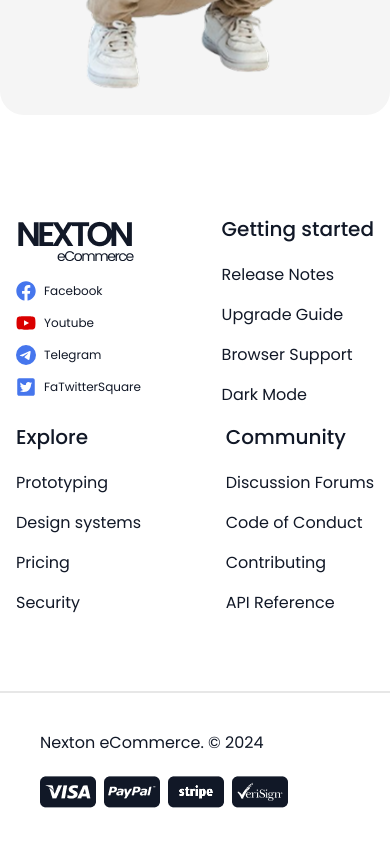
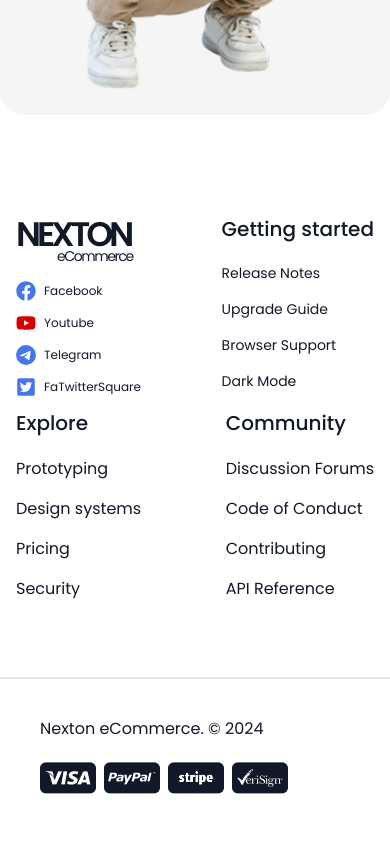
Before and after one commit to mahirTheCoder/Nexton-E-commerce, a React (Vite) app: page / in a window 390 px wide. Shown: the part 2651-3495 px from the top of the page. Built offline with nearby package versions, Linux system fonts and the light colour scheme; no server answers.

Commit message:
update 1

```diff
--- a/src/Components/Footer.jsx
+++ b/src/Components/Footer.jsx
@@ -59,25 +59,25 @@ const Footer = () => {
                 Getting started
               </h2>
               <a
-                className="text-base font-normal  font-poppins text-primery mb-4"
+                className="lg:text-base text-sm font-normal  font-poppins text-primery mb-4"
                 href="#"
               >
                 Release Notes
               </a>
               <a
-                className="text-base font-normal font-poppins text-primery mb-4"
+                className="lg:text-base text-sm font-normal font-poppins text-primery mb-4"
                 href="#"
               >
                 Upgrade Guide
               </a>
               <a
-                className="text-base font-normal font-poppins text-primery mb-4"
+                className="lg:text-base text-sm font-normal font-poppins text-primery mb-4"
                 href="#"
               >
                 Browser Support
               </a>
               <a
-                className="text-base font-normal font-poppins text-primery mb-4"
+                className="lg:text-base text-sm font-normal font-poppins text-primery mb-4"
                 href="#"
               >
                 Dark Mode
```
